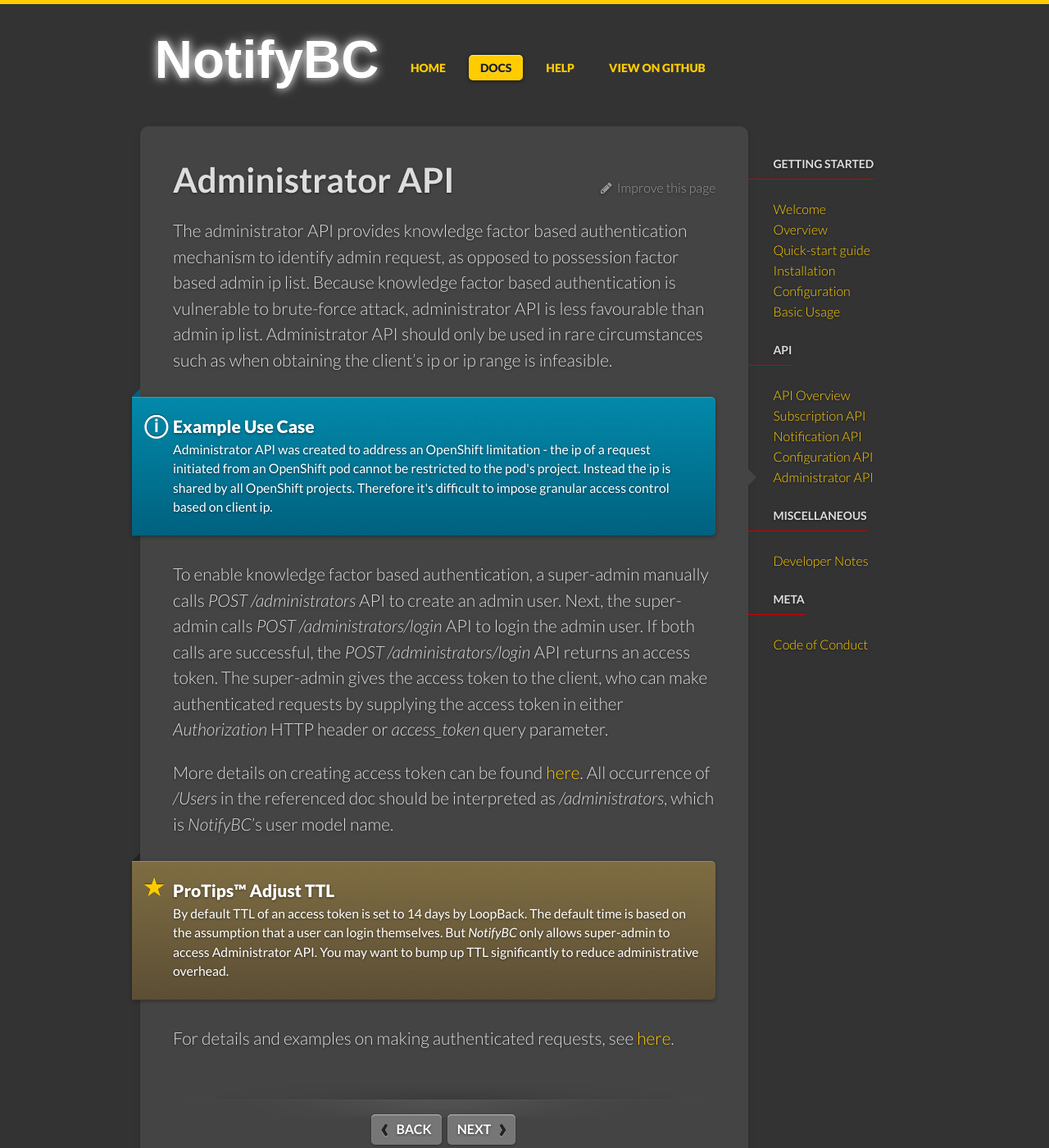
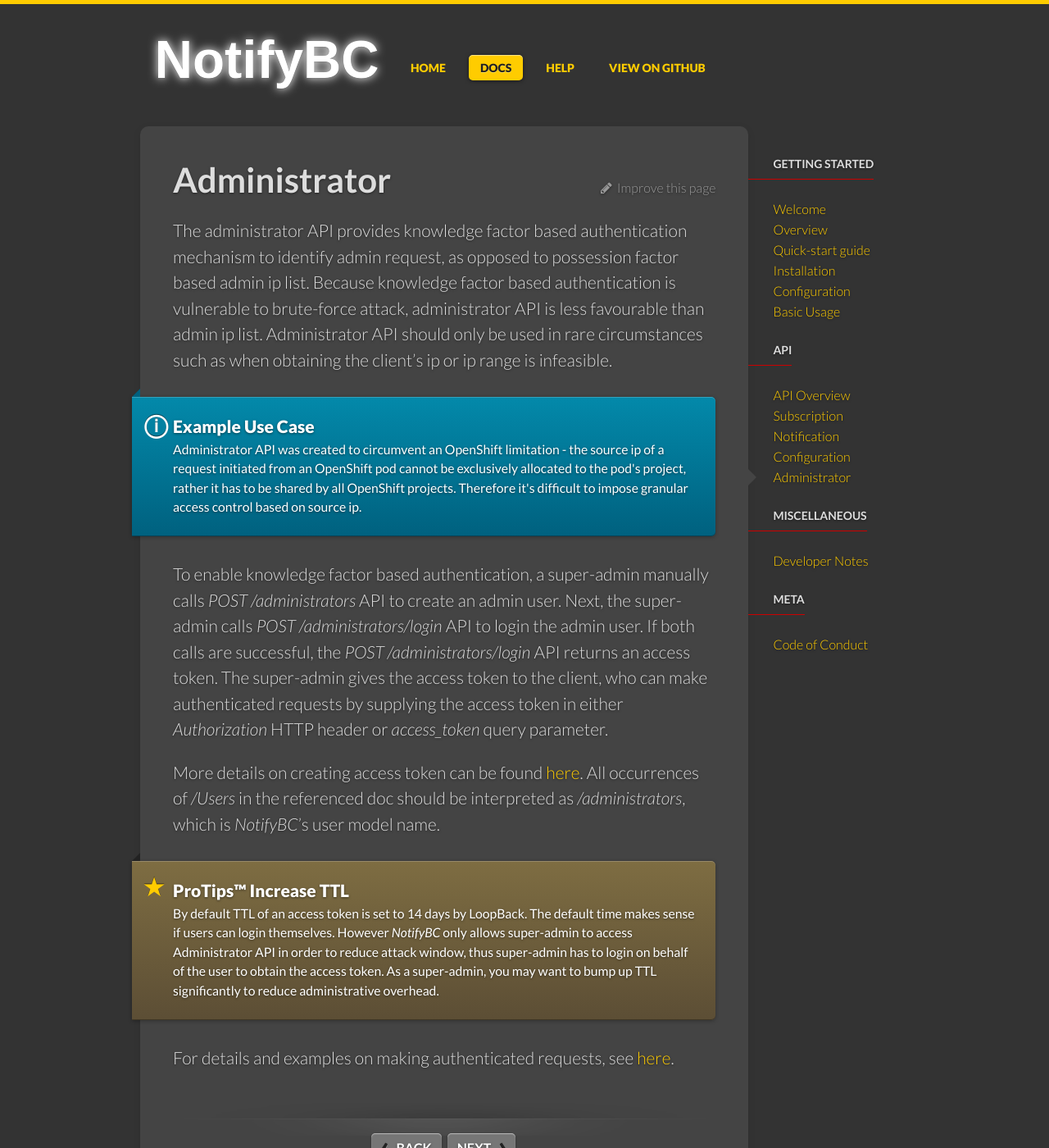
Before and after one commit to bcgov/MyGovBC-notification-server, a Jekyll site: the page built from docs/_docs/api-administrator.md, in a window 1280 px wide and 1400 px high. Shown: the whole window at 82% size. Built offline with Jekyll 4.4.1, drawn with Linux system fonts in a browser that asks for light colours.

Commit message:
updated docs

```diff
--- a/docs/_docs/api-administrator.md
+++ b/docs/_docs/api-administrator.md
@@ -1,6 +1,6 @@
 ---
 layout: docs
-title: Administrator API
+title: Administrator
 permalink: /docs/api-administrator/
 ---
 
@@ -8,17 +8,17 @@
 
 <div class="note info">
   <h5>Example Use Case</h5>
-  <p>Administrator API was created to address an OpenShift limitation - the ip of a request initiated from an OpenShift pod cannot be restricted to the pod's project. Instead the ip is shared by all OpenShift projects. Therefore it's difficult to impose granular access control based on client ip.</p>
+  <p>Administrator API was created to circumvent an OpenShift limitation - the source ip of a request initiated from an OpenShift pod cannot be exclusively allocated to the pod's project, rather it has to be shared by all OpenShift projects. Therefore it's difficult to impose granular access control based on source ip.</p>
 </div>
 
 
 To enable knowledge factor based authentication, a super-admin manually calls *POST /administrators* API to create an admin user. Next, the super-admin calls *POST /administrators/login* API to login the admin user. If both calls are successful, the *POST /administrators/login* API returns an access token. The super-admin gives the access token to the client, who can make authenticated requests by supplying the access token in either *Authorization* HTTP header or *access_token* query parameter.
 
-More details on creating access token can be found [here](http://loopback.io/doc/en/lb3/Introduction-to-User-model-authentication.html). All occurrence of */Users* in the referenced doc should be interpreted as */administrators*, which is *NotifyBC*'s user model name.
+More details on creating access token can be found [here](http://loopback.io/doc/en/lb3/Introduction-to-User-model-authentication.html). All occurrences of */Users* in the referenced doc should be interpreted as */administrators*, which is *NotifyBC*'s user model name.
 
 <div class="note">
-  <h5>ProTips™ Adjust TTL</h5>
-  <p>By default TTL of an access token is set to 14 days by LoopBack. The default time is based on the assumption that a user can login themselves. But <i>NotifyBC</i> only allows super-admin to access Administrator API. You may want to bump up TTL significantly to reduce administrative overhead.</p>
+  <h5>ProTips™ Increase TTL</h5>
+  <p>By default TTL of an access token is set to 14 days by LoopBack. The default time makes sense if users can login themselves. However <i>NotifyBC</i> only allows super-admin to access Administrator API in order to reduce attack window, thus super-admin has to login on behalf of the user to obtain the access token. As a super-admin, you may want to bump up TTL significantly to reduce administrative overhead.</p>
 </div>
 
 
--- a/docs/_docs/api-config.md
+++ b/docs/_docs/api-config.md
@@ -1,6 +1,6 @@
 ---
 layout: docs
-title: Configuration API
+title: Configuration
 permalink: /docs/api-config/
 ---
 The configuration API, accessible by only super-admin requests, is used to define dynamic configurations. Dynamic configuration is needed in situations like
--- a/docs/_docs/api-notification.md
+++ b/docs/_docs/api-notification.md
@@ -1,6 +1,6 @@
 ---
 layout: docs
-title: Notification API
+title: Notification
 permalink: /docs/api-notification/
 ---
 The notification API encapsulates the backend workflow of staging and dispatching a message to targeted user after receiving the message from event source.
--- a/docs/_docs/api-subscription.md
+++ b/docs/_docs/api-subscription.md
@@ -1,6 +1,6 @@
 ---
 layout: docs
-title: Subscription API
+title: Subscription
 permalink: /docs/api-subscription/
 ---
 The subscription API encapsulates the backend workflow of user subscription and un-subscription of push notification service. Depending on whether a API call comes from user browser as a user request or from an authorized server as an admin request, *NotifyBC* applies different validation rules. For user requests, the notification channel entered by user is unconfirmed. A confirmation code will be associated with this request. The confirmation code  can be created in one of two ways:
```
